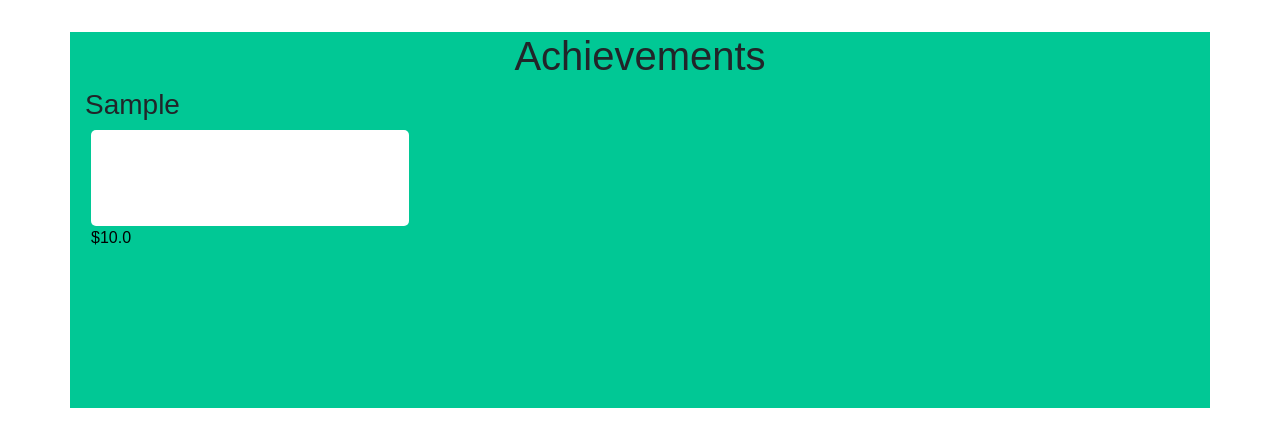
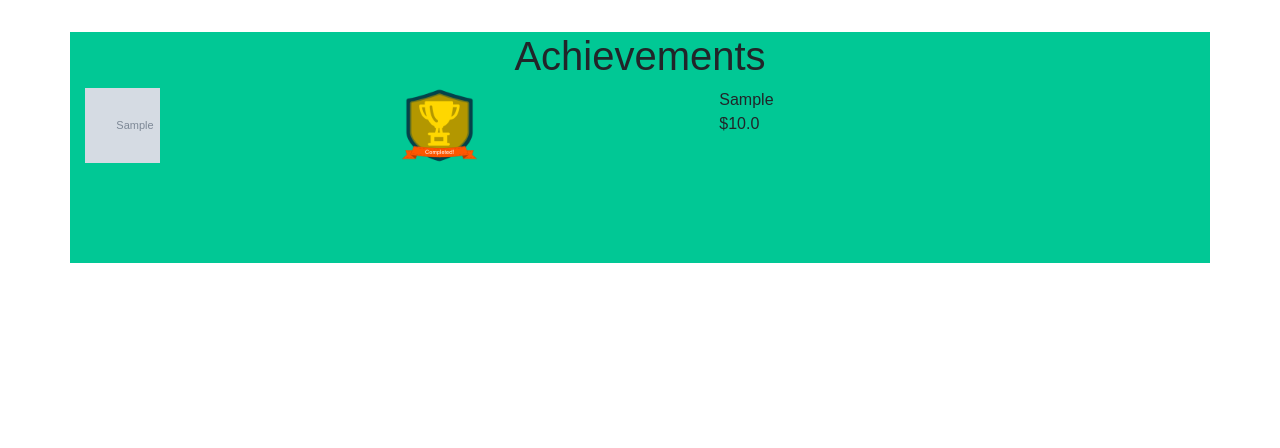
Before and after one commit to nlimtung/financialhackathon, a Django app: page /habits/completed in a window 1280 px wide. Shown: the top 448 px of the page. Run offline with Django 4.2, Linux system fonts and the light colour scheme; a user stored in the database is signed in; tables that the repository leaves empty hold one stand-in row (values such as "Sample post"); grey boxes marked "Sample" are stand-in pictures; some libraries are stand-ins or nearby versions; some web fonts are replaced.

Commit message:
acheivementcss

```diff
--- a/main_app/static/css/base.css
+++ b/main_app/static/css/base.css
@@ -1,6 +1,5 @@
 main {
     font-family: 'Fira Sans Condensed', sans-serif;
-
 }
 
 h1 {
@@ -118,20 +117,6 @@ li {
 
 }
 
-/* .yellow-button{
-    background-color: #F5CA49;
-    border-radius: 5px;
-    color: white;
-    border-style: none;
-    height: 4vh;
-    margin-left:outp;
-}
-
-.yellow-button a{
-    color: white;
-    padding: 10px
-
-} */
 
 .details-image  {
     margin:auto;
@@ -179,14 +164,14 @@ main{
 
 }
 
-
+/* BADGES ON DETAIL PAGE */
 .completebadge {
     width:120px;
     height: 120px;
     background-size: cover;
     background-position: center;
     background-image: url('images/complete.png');
-margin:auto;
+    margin:auto;
 }
 
 #allsmallbadges {
@@ -217,3 +202,26 @@ margin:auto;
     grid-column: 3/4;
 
 }
+
+/* ACHIEVEMENT PAGE */
+.completed-card {
+    display:grid;
+    grid-template-columns: 1fr 1fr 1.5fr;
+    margin-bottom: 20px;
+}
+
+.completed-badge {
+    background-image: url('images/complete.png');
+    background-size: cover;
+    background-position: center;
+    grid-column: 2/3;
+    width: 75px;
+    height: 75px;
+}
+
+.completed-image {
+    background-size: cover;
+    grid-column: 1/2;
+    width: 75px;
+    height: 75px;
+}
--- a/main_app/templates/habits/completed.html
+++ b/main_app/templates/habits/completed.html
@@ -6,12 +6,17 @@
 
 
 
-        <div>
-            <h3>{{ completed.item }}</h3>
+        <div class = "completed-card">
+            <div class = "completed-image"style="background-image: url({{completed.goal_image.url}})"></div>
+            <div class = "completed-badge"></div>
+            <div class = "completed-text">
+                <li>{{ completed.item }}</li>
+                <li>${{completed.initial_item_cost}}</li>
 
-            <div class = "index-card">
+            </div>
 
 
+<!--
                 <div class=" index-photo"style="background-image: url({{habit.goal_image.url}})"> </div>
                 <div class= "index-text">
                     <li>${{ completed.item_cost }}</li>
@@ -20,7 +25,7 @@
 
                 </a>
 
-            </div>
+            </div>     -->
 
         </div>
 
```
